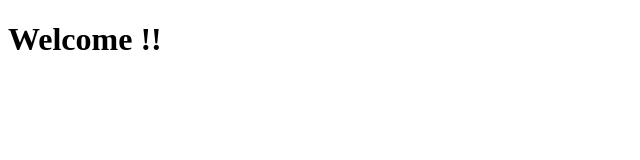
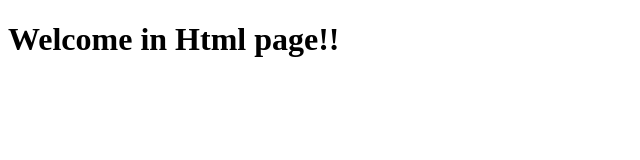
Before and after one commit to codewar193/test, a plain HTML site: page index.html in a window 1280 px wide. Shown: the whole page, without its empty margins (0-640 px from the left). Drawn offline with Linux system fonts and the light colour scheme.

Commit message:
Add few words in h1 tag

```diff
--- a/index.html
+++ b/index.html
@@ -6,6 +6,6 @@
     <title>Test Document</title>
 </head>
 <body>
-    <h1>Welcome !!</h1>
+    <h1>Welcome in Html page!!</h1>
 </body>
 </html>
```
